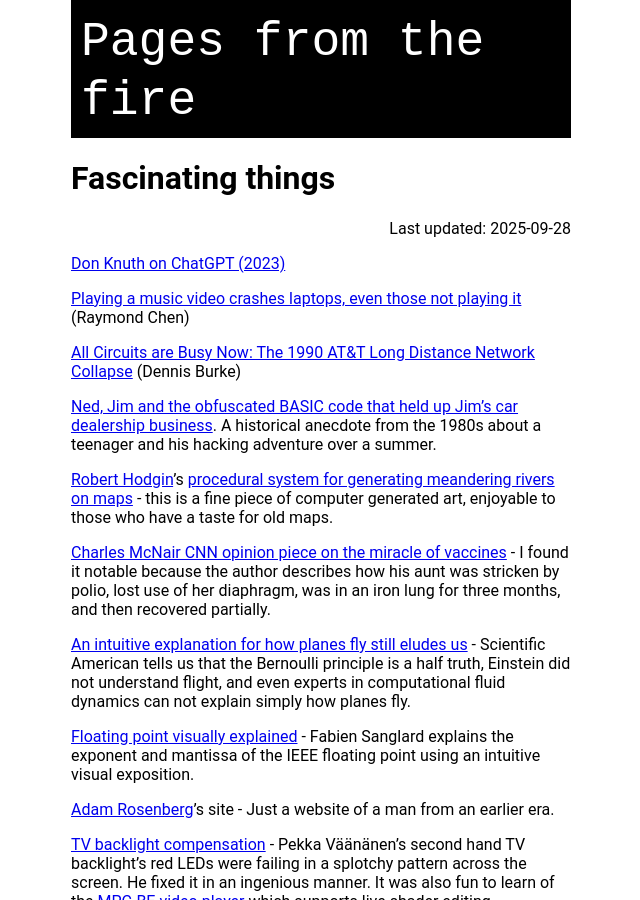
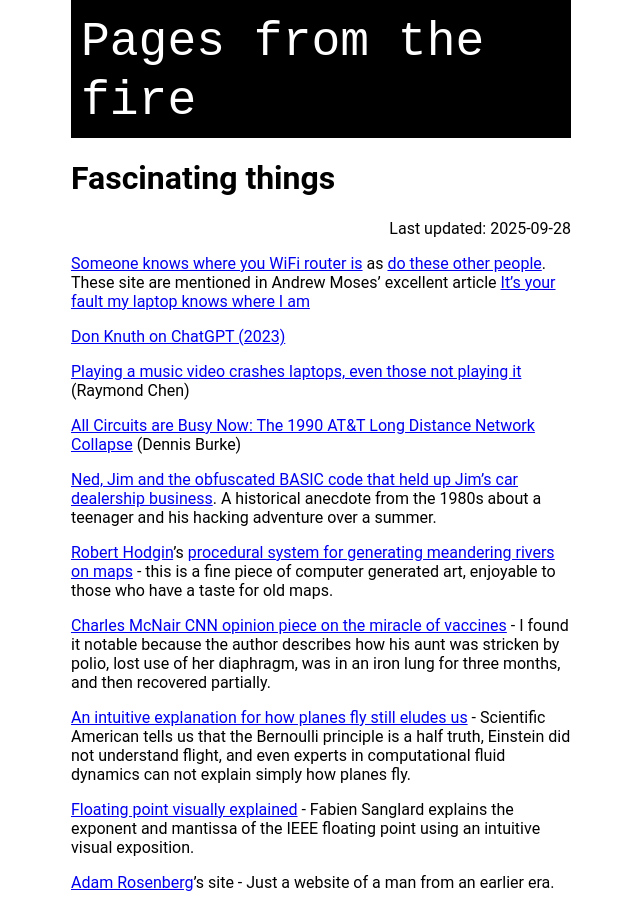
Before and after one commit to kghose/kghose.github.io, a Jekyll site: the page built from fascinating_things.md, in a window 1280 px wide and 900 px high. Shown: the whole window, without its empty margins (319-959 px from the left). Built offline with Jekyll 4.4.1, drawn with Linux system fonts in a browser that asks for light colours; our own code applies the rules of GitHub Pages for plain Markdown files.

Commit message:
WiFi Geolocation.

```diff
--- a/fascinating_things.md
+++ b/fascinating_things.md
@@ -3,6 +3,12 @@ title: Fascinating things
 permalink: fascinating-things
 last_modified_at: 2025-09-28
 ---
+
+
+[Someone knows where you WiFi router is](https://wigle.net/) as [do these other
+people](https://beacondb.net/). These site are mentioned in Andrew Moses'
+excellent article [It's your fault my laptop knows where I
+am](https://www.amoses.dev/blog/wifi-location/)
 
 [Don Knuth on ChatGPT (2023)](https://cs.stanford.edu/~knuth/chatGPT20.txt)
 
```
